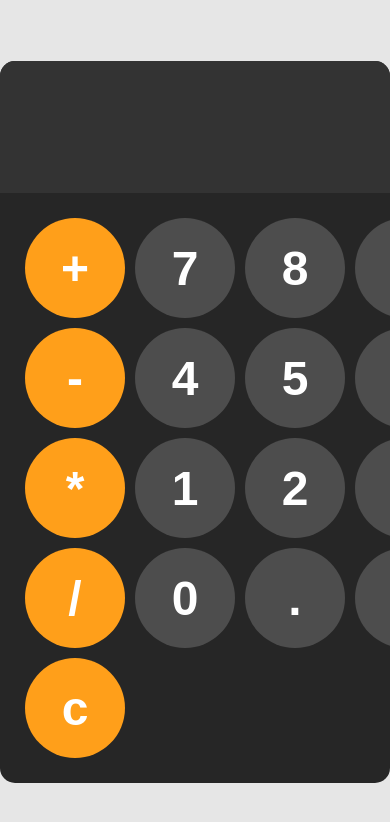
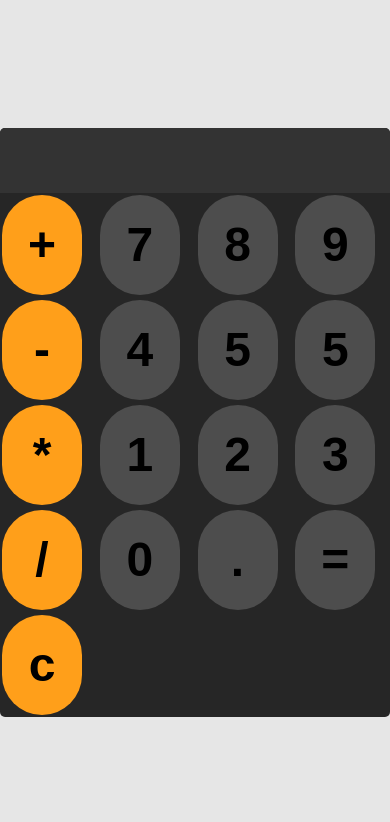
Before and after one commit to real-machiavelli/javascript_simple_project, a plain HTML site: page Web-caculator/index.html in a window 390 px wide. Drawn offline with Linux system fonts and the light colour scheme.

Commit message:
responsive for all device

```diff
--- a/Web-caculator/css/style.css
+++ b/Web-caculator/css/style.css
@@ -5,7 +5,7 @@ body{
   justify-content: center;
   align-items: center;
   height: 100vh;
-  background-color: hsl(0, 0%, 90%);
+  background-color: hsl(0, 0%,  90%);
 }
 
 #calculator{
@@ -58,3 +58,46 @@ button:active{
 .operator-btn:active{
   background-color: hsl(35, 100%, 75%);
 }
+
+@media only screen and (max-width: 600px) {
+
+
+  #calculator{
+    font-family: arial, sans-serif;
+    background-color: hsl(0, 0%, 15%);
+    border-radius: 5px;
+    max-width: 600px;
+    overflow: hidden;
+  }
+
+  #display{
+    width: 100%;
+    padding: 5px;
+    font-size: 3rem;
+    text-align: left;
+    border: none;
+    background-color: hsl(0, 0%, 20%);
+    color: white;
+  }
+
+#keys{
+  display: grid;
+  grid-template-columns: repeat(4, 1fr);
+  gap: 5px;
+  padding: 2px;
+}
+
+
+button{
+  width: 80px;
+  height: 100px;
+  border-radius: 50px;
+  border: none;
+  background-color: hsl(0, 0%, 30%);
+  color: black;
+  font-size: 3rem;
+  font-weight: bold;
+  cursor: pointer;
+}
+
+}
--- a/Web-caculator/index.html
+++ b/Web-caculator/index.html
@@ -3,7 +3,7 @@
 <head>
   <meta charset="UTF-8">
   <meta name="viewport" content="width=device-width, initial-scale=1.0">
-  <title>Document</title>
+  <title>Simple web calculators</title>
   <link rel="stylesheet" href="css/style.css">
 </head>
 <body>
```
